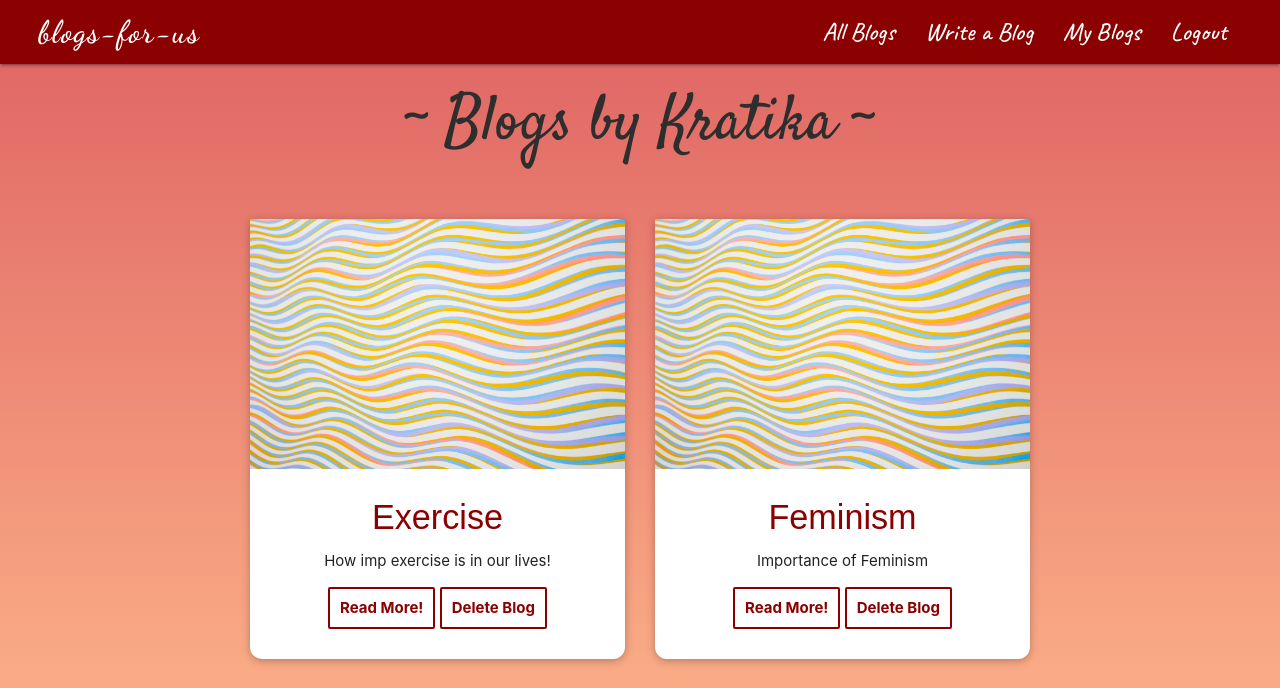
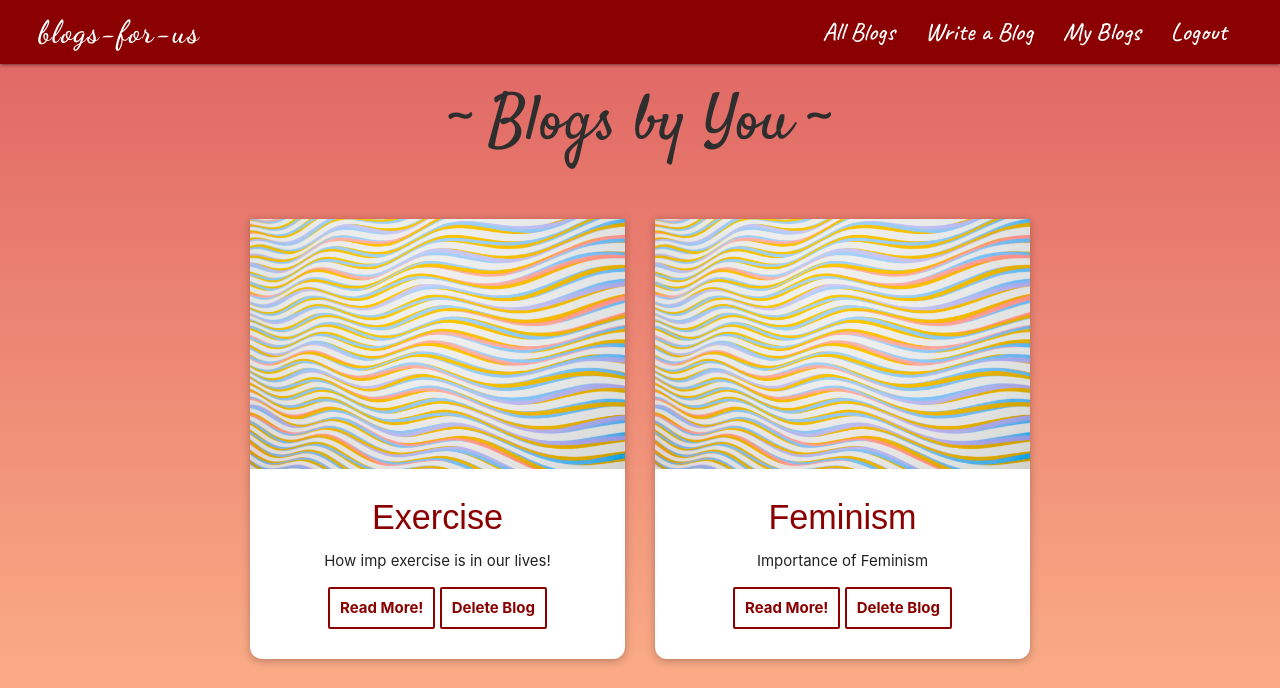
Before and after one commit to kratika19/blog, a Django app: page /profile in a window 1280 px wide. Shown: the top 688 px of the page. Run offline with Django 3.2, Linux system fonts and the light colour scheme; a user stored in the database is signed in; data comes from the database, SQL or seed files in the repository; both versions use the stored data as it was after the commit; some web fonts are replaced.

Commit message:
added styling

```diff
--- a/blogs/templates/blogs/login.html
+++ b/blogs/templates/blogs/login.html
@@ -12,7 +12,7 @@
 {% block content %}
     <main>
         <section class="content">
-            <h2>~ Login to your Account ~</h2>
+            <h2>~ Login ~</h2>
             <form action="{% url 'login' %}" method="POST" class="my-form">
                 {% csrf_token %}
                 {% for field in form %}
--- a/blogs/templates/blogs/profile.html
+++ b/blogs/templates/blogs/profile.html
@@ -16,7 +16,7 @@
     <main>
         <div class="profile-page">
             <div class="profile-heading">
-                <h1>~ Blogs by {{ request.user | capfirst }} ~</h1>
+                <h1>~ Blogs by You ~</h1>
             </div>
             <div class="profile-content">
                 {% if blogs %}
--- a/blogs/templates/blogs/register.html
+++ b/blogs/templates/blogs/register.html
@@ -12,7 +12,7 @@
 {% block content %}
     <main>
         <section class="content">
-            <h2>~ Create Your Account ~</h2>
+            <h2>~ Register ~</h2>
             <form action="{% url 'register' %}" method="POST" class="my-form">
                 {% csrf_token %}
                 {% for field in form %}
--- a/static/css/profile.css
+++ b/static/css/profile.css
@@ -8,6 +8,7 @@ main{
     flex-direction: column;
     align-items: center;
     justify-content: center;
+    padding: 0 1rem;
 }
 
 .contain {
```
Also changed, not shown: db.sqlite3.
